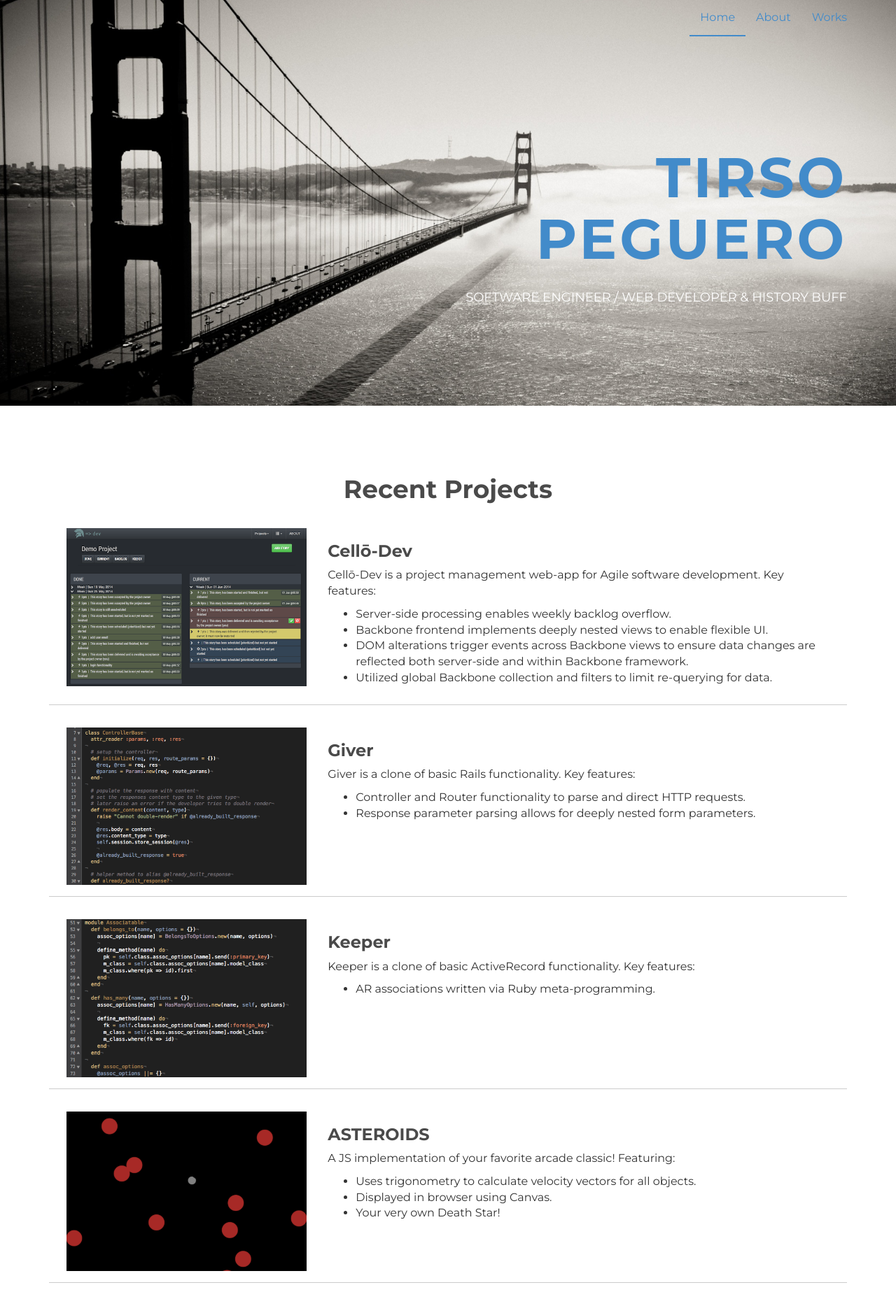
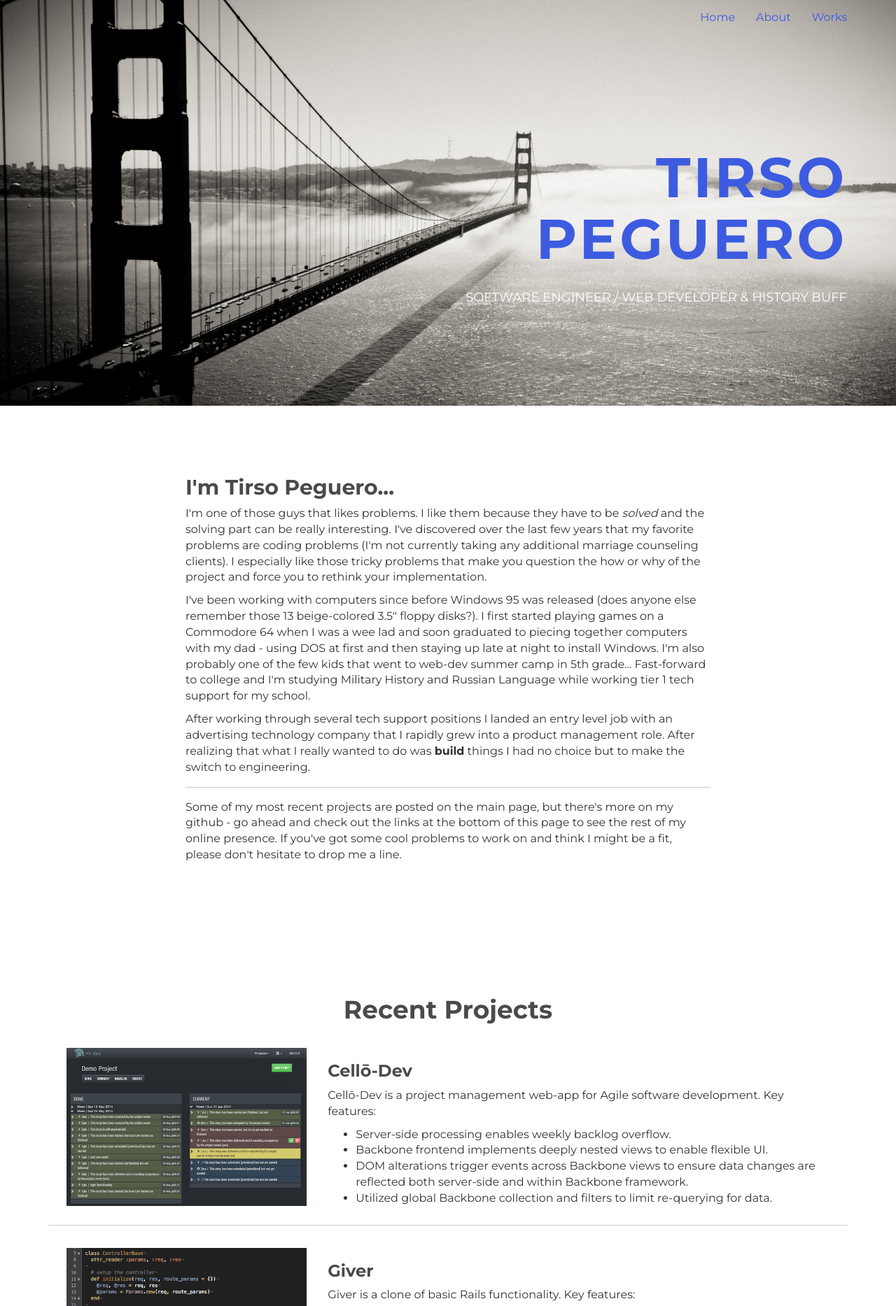
Before and after one commit to tirodactyl/portfoliosite, a PHP site: page / in a window 1280 px wide. Shown: the top 1867 px of the page at 70% size. Run offline with PHP 8.4, Linux system fonts and the light colour scheme; some libraries are stand-ins or nearby versions.

Commit message:
check in single page design

```diff
--- a/assets/css/style.css
+++ b/assets/css/style.css
@@ -82,7 +82,7 @@ h1, h2, h3, h4, h5, h6 {
 }
 
 .navbar-default .navbar-brand {
-	color: #428BCA;
+	color: #3D5BE0;
 }
 
 .navbar-default {
@@ -91,13 +91,13 @@ h1, h2, h3, h4, h5, h6 {
 }
 
 .navbar-default .navbar-nav > .active > a, .navbar-default .navbar-nav > .active > a:hover, .navbar-default .navbar-nav > .active > a:focus {
-	color: #428BCA;
+	color: #3D5BE0;
 	background-color: transparent;
-	border-bottom: 2px solid #428BCA
+	border-bottom: 2px solid #3D5BE0
 }
 
 .navbar-default .navbar-nav > li > a {
-	color: #428BCA;
+	color: #3D5BE0;
 }
 
 /* ==========================================================================
@@ -126,7 +126,7 @@ h1, h2, h3, h4, h5, h6 {
 }
 
 #headerwrap h1 {
-	color:#428BCA;
+	color:#3D5BE0;
 	padding-top: 10px;
 	padding-bottom: 20px;
 	letter-spacing: 4px;
--- a/home.html
+++ b/home.html
@@ -27,7 +27,7 @@
     <![endif]-->
   </head>
 
-  <body>
+  <body data-spy="scroll" data-target=".navbar-right">
 
     <!-- Static navbar -->
     <div class="navbar navbar-default navbar-fixed-top" role="navigation">
@@ -43,15 +43,15 @@
         </div>
         <div class="navbar-collapse collapse">
           <ul class="nav navbar-nav navbar-right">
-            <li class="active"><a href="home.html">Home</a></li>
-            <li><a href="about.html">About</a></li>
+            <li><a href="#home">Home</a></li>
+            <li><a href="#about">About</a></li>
             <li><a href="#works">Works</a></li>
           </ul>
         </div><!--/.nav-collapse -->
       </div>
     </div>
 
-
+<section id="home"></section>
 	<div id="headerwrap">
 	    <div class="container">
 			<div class="row">
@@ -63,6 +63,21 @@
 			</div><! --/row -->
 	    </div> <!-- /container -->
 	</div><! --/headerwrap -->
+
+  <section id="about"></section>
+	<div class="container">
+		<div class="row mt mb">
+			<div class="col-lg-8 col-lg-offset-2">
+				<h2>I'm Tirso Peguero...</h2>
+				<p>I'm one of those guys that likes problems. I like them because they have to be <em>solved</em> and the solving part can be really interesting. I've discovered over the last few years that my favorite problems are coding problems (I'm not currently taking any additional marriage counseling clients). I especially like those tricky problems that make you question the how or why of the project and force you to rethink your implementation.</p>
+				<p>I've been working with computers since before Windows 95 was released (does anyone else remember those 13 beige-colored 3.5" floppy disks?). I first started playing games on a Commodore 64 when I was a wee lad and soon graduated to piecing together computers with my dad - using DOS at first and then staying up late at night to install Windows. I'm also probably one of the few kids that went to web-dev summer camp in 5th grade... Fast-forward to college and I'm studying Military History and Russian Language while working tier 1 tech support for my school.</p>
+          <p>After working through several tech support positions I landed an entry level job with an advertising technology company that I rapidly grew into a product management role. After realizing that what I really wanted to do was <strong>build</strong> things I had no choice but to make the switch to engineering.</p>
+          <hr>
+				<p>Some of my most recent projects are posted on the main page, but there's more on my github - go ahead and check out the links at the bottom of this page to see the rest of my online presence. If you've got some cool problems to work on and think I might be a fit, please don't hesitate to drop me a line.</p>
+			</div>
+
+		</div><! --/row -->
+	</div><! --/container -->
 
 	<section id="works"></section>
 	<div class="container">
```
